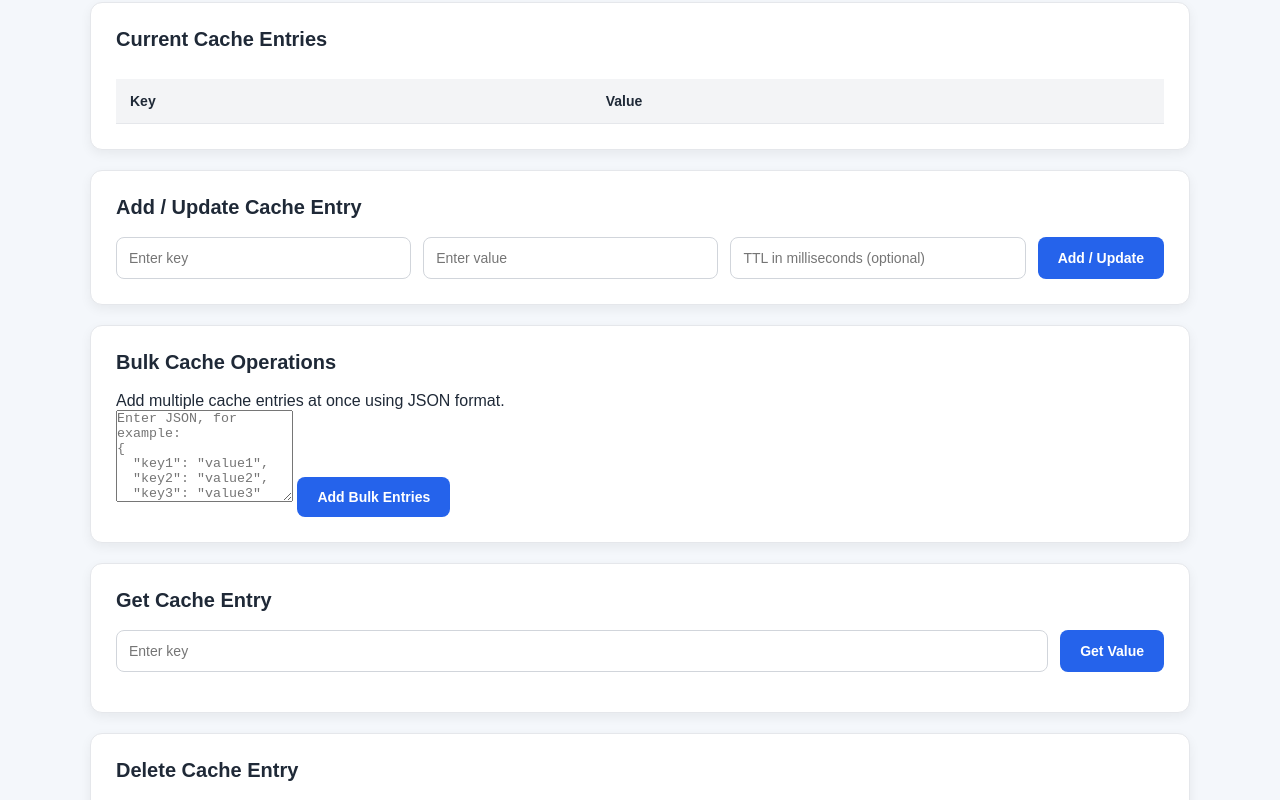
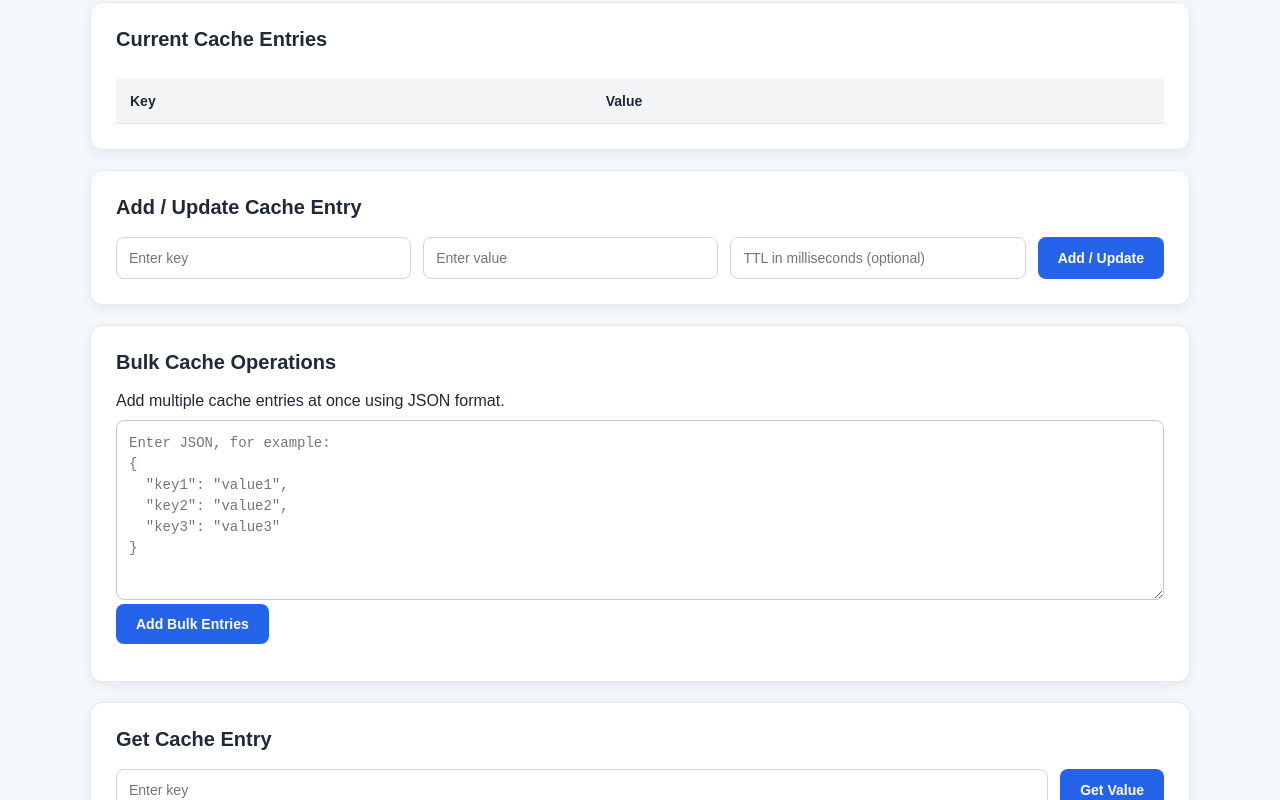
Before and after one commit to cheedellasravani07-max/MiniCache, a plain HTML site: page index.html in a window 1280 px wide. Shown: the part 490-1290 px from the top of the page. Drawn offline with nearby package versions, Linux system fonts and the light colour scheme; no server answers.

Commit message:
Improve bulk operations dashboard

```diff
--- a/style.css
+++ b/style.css
@@ -325,3 +325,33 @@ tr:hover {
 .lru-item strong {
     font-size: 16px;
 }
+/* ================================
+   Bulk Cache Operations
+   ================================ */
+
+#bulkEntries {
+    width: 100%;
+    min-height: 180px;
+    padding: 12px;
+    margin-top: 10px;
+    box-sizing: border-box;
+
+    font-family: monospace;
+    font-size: 14px;
+    line-height: 1.5;
+
+    border: 1px solid #ccc;
+    border-radius: 8px;
+
+    resize: vertical;
+}
+
+#bulkEntries:focus {
+    outline: none;
+    border-color: #2563eb;
+}
+
+#bulkResult {
+    margin-top: 12px;
+    font-weight: 600;
+}
```
